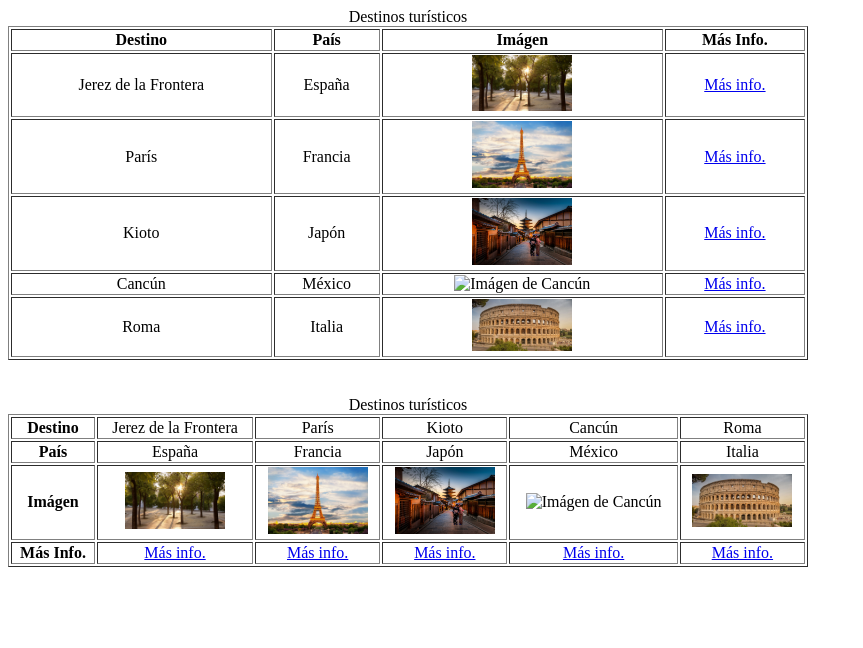
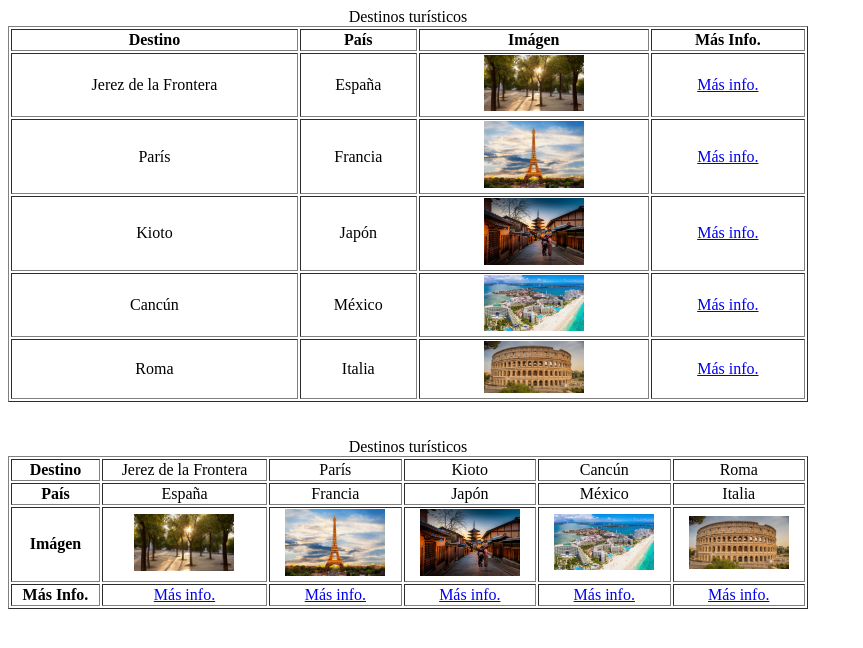
Before and after one commit to GTAlex1/ej7, a plain HTML site: page index.html in a window 1280 px wide. Shown: the whole page, without its empty margins (0-863 px from the left). Drawn offline with Linux system fonts and the light colour scheme.

Commit message:
Update index.html

```diff
--- a/index.html
+++ b/index.html
@@ -35,7 +35,7 @@
         <tr align="center">
             <td>Cancún</td>
             <td>México</td>
-            <td><img src="Cancún.jpg" alt="Imágen de Cancún" width="100"></td>
+            <td><img src="Cancún.jpeg" alt="Imágen de Cancún" width="100"></td>
             <td><a href="https://es.wikipedia.org/wiki/Canc%C3%BAn" target="_blank" title="Cancún">Más info.</a></td>
         </tr>
         <tr align="center">
@@ -70,7 +70,7 @@
             <td><img src="Jerez.jpg" alt="Imágen de Jerez" width="100"></td>
             <td><img src="París.jpg" alt="Imágen de París" width="100"></td>
             <td><img src="Kioto.jpg" alt="Imágen de Kioto" width="100"></td>
-            <td><img src="Cancún.jpg" alt="Imágen de Cancún" width="100"></td>
+            <td><img src="Cancún.jpeg" alt="Imágen de Cancún" width="100"></td>
             <td><img src="Roma.jpg" alt="Imágen de Roma" width="100"></td>
         </tr>
         <tr align="center">
```
